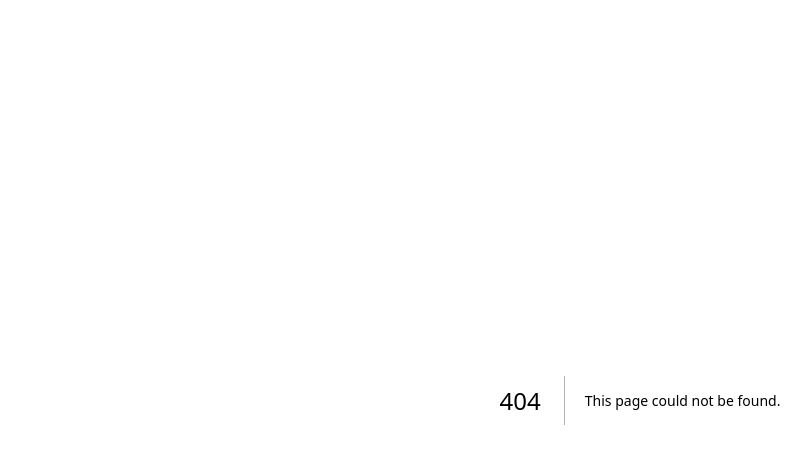
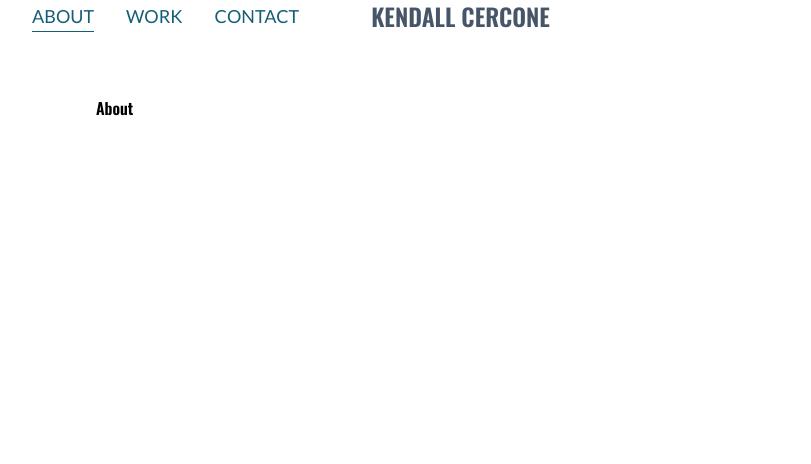
Before and after one commit to kendalljk/kendall-portfolio, a Next.js app: page /about in a window 1280 px wide. Before the commit this address had no page. Shown: the top 464 px of the page, without its empty margins (0-811 px from the left). Built offline with nearby package versions, Linux system fonts and the light colour scheme.

Commit message:
Initial set up, add work, about, contact, nav

```diff
--- /dev/null
+++ b/src/app/about/page.tsx
@@ -0,0 +1,5 @@
+export default function About() {
+  return (
+    <h1 className="font-lato p-24">About</h1>
+  )
+}
--- /dev/null
+++ b/src/app/contact/page.tsx
@@ -0,0 +1,3 @@
+export default function Contact() {
+  <h1>Contact</h1>
+}
--- a/src/app/globals.css
+++ b/src/app/globals.css
@@ -2,26 +2,19 @@
 @tailwind components;
 @tailwind utilities;
 
-:root {
-  --foreground-rgb: 0, 0, 0;
-  --background-start-rgb: 214, 219, 220;
-  --background-end-rgb: 255, 255, 255;
+*{
+  padding: 0;
+  margin: 0;
+  box-sizing: border-box;
+  font-family: var(--font-lato);
 }
 
-@media (prefers-color-scheme: dark) {
-  :root {
-    --foreground-rgb: 255, 255, 255;
-    --background-start-rgb: 0, 0, 0;
-    --background-end-rgb: 0, 0, 0;
-  }
+h1, h2, h3, h4, h5, h6 {
+  font-family: var(--font-oswald);
 }
 
-body {
-  color: rgb(var(--foreground-rgb));
-  background: linear-gradient(
-      to bottom,
-      transparent,
-      rgb(var(--background-end-rgb))
-    )
-    rgb(var(--background-start-rgb));
+.home {
+  background-image: url();
+  background-repeat: no-repeat;
+  background-size: cover;
 }
--- a/src/app/layout.tsx
+++ b/src/app/layout.tsx
@@ -1,12 +1,27 @@
 import './globals.css'
 import type { Metadata } from 'next'
-import { Inter } from 'next/font/google'
+import { Lato, Oswald } from 'next/font/google'
+import Navigation from '../components/Navigation'
 
-const inter = Inter({ subsets: ['latin'] })
+
+const lato = Lato({
+  subsets: ['latin'],
+  weight: ['300','400'],
+  display: 'swap',
+  variable: '--font-lato'
+
+})
+const oswald = Oswald({
+  subsets: ['latin'],
+  weight: ['600'],
+  display: 'swap',
+  variable: '--font-oswald'
+})
+
 
 export const metadata: Metadata = {
-  title: 'Create Next App',
-  description: 'Generated by create next app',
+  title: 'KC',
+  description: 'Full Stack Web Developer Portfolio',
 }
 
 export default function RootLayout({
@@ -16,7 +31,10 @@ export default function RootLayout({
 }) {
   return (
     <html lang="en">
-      <body className={inter.className}>{children}</body>
+      <body className={`${oswald.variable} ${lato.variable}`}>
+        <Navigation/>
+        {children}
+      </body>
     </html>
   )
 }
--- a/src/app/page.tsx
+++ b/src/app/page.tsx
@@ -1,112 +1,16 @@
 import Image from 'next/image'
 
 export default function Home() {
+
+  const handleScroll = () => {
+
+  }
+
   return (
-    <main className="flex min-h-screen flex-col items-center justify-between p-24">
-      <div className="z-10 max-w-5xl w-full items-center justify-between font-mono text-sm lg:flex">
-        <p className="fixed left-0 top-0 flex w-full justify-center border-b border-gray-300 bg-gradient-to-b from-zinc-200 pb-6 pt-8 backdrop-blur-2xl dark:border-neutral-800 dark:bg-zinc-800/30 dark:from-inherit lg:static lg:w-auto  lg:rounded-xl lg:border lg:bg-gray-200 lg:p-4 lg:dark:bg-zinc-800/30">
-          Get started by editing&nbsp;
-          <code className="font-mono font-bold">src/app/page.tsx</code>
-        </p>
-        <div className="fixed bottom-0 left-0 flex h-48 w-full items-end justify-center bg-gradient-to-t from-white via-white dark:from-black dark:via-black lg:static lg:h-auto lg:w-auto lg:bg-none">
-          <a
-            className="pointer-events-none flex place-items-center gap-2 p-8 lg:pointer-events-auto lg:p-0"
-            href="https://vercel.com?utm_source=create-next-app&utm_medium=appdir-template&utm_campaign=create-next-app"
-            target="_blank"
-            rel="noopener noreferrer"
-          >
-            By{' '}
-            <Image
-              src="/vercel.svg"
-              alt="Vercel Logo"
-              className="dark:invert"
-              width={100}
-              height={24}
-              priority
-            />
-          </a>
-        </div>
-      </div>
-
-      <div className="relative flex place-items-center before:absolute before:h-[300px] before:w-[480px] before:-translate-x-1/2 before:rounded-full before:bg-gradient-radial before:from-white before:to-transparent before:blur-2xl before:content-[''] after:absolute after:-z-20 after:h-[180px] after:w-[240px] after:translate-x-1/3 after:bg-gradient-conic after:from-sky-200 after:via-blue-200 after:blur-2xl after:content-[''] before:dark:bg-gradient-to-br before:dark:from-transparent before:dark:to-blue-700 before:dark:opacity-10 after:dark:from-sky-900 after:dark:via-[#0141ff] after:dark:opacity-40 before:lg:h-[360px] z-[-1]">
-        <Image
-          className="relative dark:drop-shadow-[0_0_0.3rem_#ffffff70] dark:invert"
-          src="/next.svg"
-          alt="Next.js Logo"
-          width={180}
-          height={37}
-          priority
-        />
-      </div>
-
-      <div className="mb-32 grid text-center lg:max-w-5xl lg:w-full lg:mb-0 lg:grid-cols-4 lg:text-left">
-        <a
-          href="https://nextjs.org/docs?utm_source=create-next-app&utm_medium=appdir-template&utm_campaign=create-next-app"
-          className="group rounded-lg border border-transparent px-5 py-4 transition-colors hover:border-gray-300 hover:bg-gray-100 hover:dark:border-neutral-700 hover:dark:bg-neutral-800/30"
-          target="_blank"
-          rel="noopener noreferrer"
-        >
-          <h2 className={`mb-3 text-2xl font-semibold`}>
-            Docs{' '}
-            <span className="inline-block transition-transform group-hover:translate-x-1 motion-reduce:transform-none">
-              -&gt;
-            </span>
-          </h2>
-          <p className={`m-0 max-w-[30ch] text-sm opacity-50`}>
-            Find in-depth information about Next.js features and API.
-          </p>
-        </a>
-
-        <a
-          href="https://nextjs.org/learn?utm_source=create-next-app&utm_medium=appdir-template-tw&utm_campaign=create-next-app"
-          className="group rounded-lg border border-transparent px-5 py-4 transition-colors hover:border-gray-300 hover:bg-gray-100 hover:dark:border-neutral-700 hover:dark:bg-neutral-800/30"
-          target="_blank"
-          rel="noopener noreferrer"
-        >
-          <h2 className={`mb-3 text-2xl font-semibold`}>
-            Learn{' '}
-            <span className="inline-block transition-transform group-hover:translate-x-1 motion-reduce:transform-none">
-              -&gt;
-            </span>
-          </h2>
-          <p className={`m-0 max-w-[30ch] text-sm opacity-50`}>
-            Learn about Next.js in an interactive course with&nbsp;quizzes!
-          </p>
-        </a>
-
-        <a
-          href="https://vercel.com/templates?framework=next.js&utm_source=create-next-app&utm_medium=appdir-template&utm_campaign=create-next-app"
-          className="group rounded-lg border border-transparent px-5 py-4 transition-colors hover:border-gray-300 hover:bg-gray-100 hover:dark:border-neutral-700 hover:dark:bg-neutral-800/30"
-          target="_blank"
-          rel="noopener noreferrer"
-        >
-          <h2 className={`mb-3 text-2xl font-semibold`}>
-            Templates{' '}
-            <span className="inline-block transition-transform group-hover:translate-x-1 motion-reduce:transform-none">
-              -&gt;
-            </span>
-          </h2>
-          <p className={`m-0 max-w-[30ch] text-sm opacity-50`}>
-            Explore the Next.js 13 playground.
-          </p>
-        </a>
-
-        <a
-          href="https://vercel.com/new?utm_source=create-next-app&utm_medium=appdir-template&utm_campaign=create-next-app"
-          className="group rounded-lg border border-transparent px-5 py-4 transition-colors hover:border-gray-300 hover:bg-gray-100 hover:dark:border-neutral-700 hover:dark:bg-neutral-800/30"
-          target="_blank"
-          rel="noopener noreferrer"
-        >
-          <h2 className={`mb-3 text-2xl font-semibold`}>
-            Deploy{' '}
-            <span className="inline-block transition-transform group-hover:translate-x-1 motion-reduce:transform-none">
-              -&gt;
-            </span>
-          </h2>
-          <p className={`m-0 max-w-[30ch] text-sm opacity-50`}>
-            Instantly deploy your Next.js site to a shareable URL with Vercel.
-          </p>
-        </a>
+    <main className="home flex min-h-screen flex-col items-center p-24">
+      <div className=" max-w-5xl w-full items-center flex flex-col align-middle font-oswald">
+        <h1 className='text-6xl self-start my-10 text-slate-700'>Full Stack Web Developer</h1>
+        <p className='w-1/2 self-start text-slate-500'>Full Stack Developer with a passion for blending front-end creativity with technical precision to create compelling digital experiences. My passion for innovation fuels my desire to explore new technologies and design trends, striving for excellence in both form and function.</p>
       </div>
     </main>
   )
--- /dev/null
+++ b/src/app/work/page.tsx
@@ -0,0 +1,5 @@
+export default function Work() {
+  return (
+    <h1 className="font-lato p-24">Work</h1>
+  )
+}
--- /dev/null
+++ b/src/components/Navigation.tsx
@@ -0,0 +1,28 @@
+'use client'
+import { usePathname } from 'next/navigation'
+import Link from 'next/link'
+
+const Navigation = () => {
+  const pathname = usePathname() // to conditionally underline active pathname
+  return (
+    <nav className='flex w-full fixed font-lato'>
+      <div className='navlinks mx-4 text-lg text-cyan-800 self-center uppercase'>
+        <Link href='/about'
+           className={`m-4 ${pathname === '/about' ? 'underline underline-offset-8' : ''}`}>About
+        </Link>
+        <Link href='/work'
+          className={`m-4 ${pathname === '/work' ? 'underline underline-offset-8' : ''}`}>Work
+        </Link>
+        <Link href='/contact'
+          className={`m-4 ${pathname === '/contact' ? 'underline underline-offset-8' : ''}`}>Contact
+        </Link>
+      </div>
+              <Link href='/'>
+        <h2 className="px-10 text-2xl uppercase font-oswald justify-self-center text-slate-600">Kendall Cercone</h2>
+        </Link>
+
+    </nav>
+  )
+}
+
+export default Navigation
```
Also changed, not shown: 1 other file (tests, documents, lock files or other folders).
